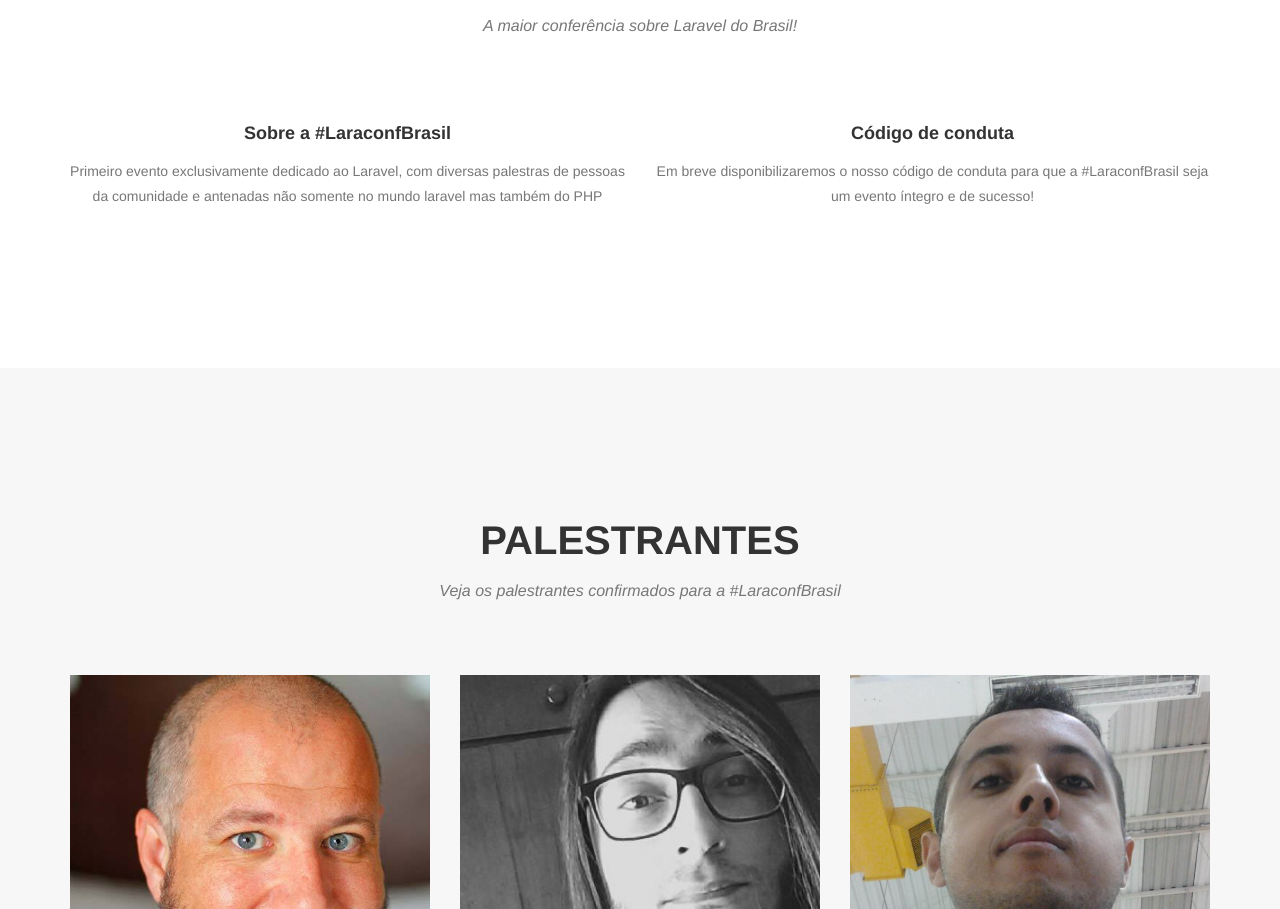
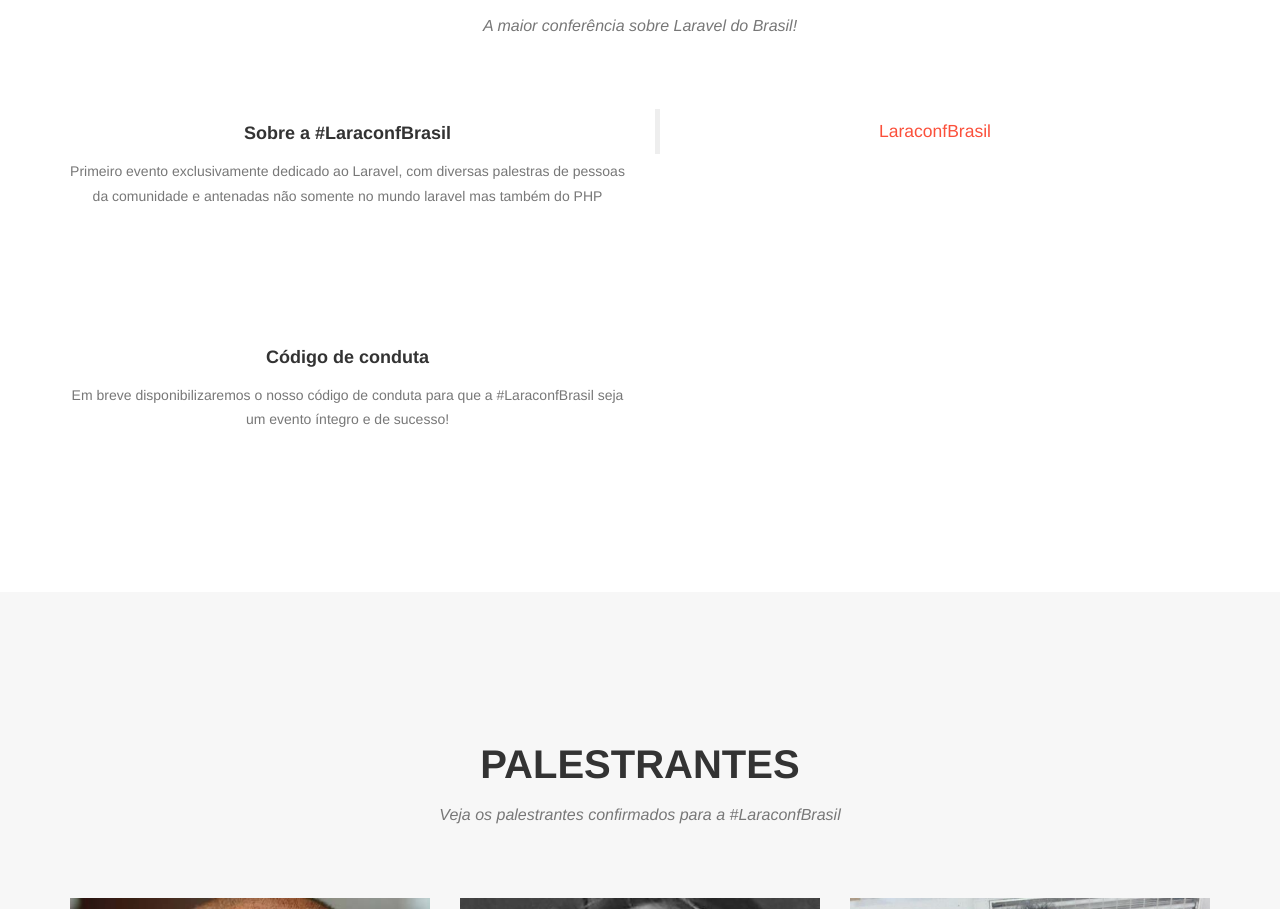
Before and after one commit to laraconfbrasil/website, a plain HTML site: page index.html in a window 1280 px wide. Shown: the part 955-1864 px from the top of the page. Drawn offline with nearby package versions, Linux system fonts and the light colour scheme.

Commit message:
Adicionado facebook plugin

```diff
--- a/css/main.css
+++ b/css/main.css
@@ -866,3 +866,7 @@
     margin:0 auto;
     height: 50%;
 }
+
+.align-facebook-page {
+    margin-top: 10em;
+}
--- a/index.html
+++ b/index.html
@@ -5,12 +5,13 @@
     <meta http-equiv="x-ua-compatible" content="ie=edge">
     <title>#LaraconfBrasil - A conferência para artesões da web</title>
 
-    <meta property="og:title" content="#LaraconfBrasil - A conferência para artesões da web" />
-    <meta property="og:type" content="website" />
-    <meta property="og:url" content="http://laraconfbrasil.com.br" />
-    <meta property="og:image" content="http://laraconfbrasil.com.br/img/laravel_logo.png" />
+    <meta property="og:title" content="#LaraconfBrasil - A conferência para artesões da web"/>
+    <meta property="og:type" content="website"/>
+    <meta property="og:url" content="http://laraconfbrasil.com.br"/>
+    <meta property="og:image" content="http://laraconfbrasil.com.br/img/laravel_logo.png"/>
 
-    <meta name="description" content="A #LaraconfBrasil e a primeira conferencia realizada com foco totalmente em Laravel e na comunidade PHP. E você vai ficar de fora ? Reserve na sua agenda o dia 08 de outubro de 2016">
+    <meta name="description"
+          content="A #LaraconfBrasil e a primeira conferencia realizada com foco totalmente em Laravel e na comunidade PHP. E você vai ficar de fora ? Reserve na sua agenda o dia 08 de outubro de 2016">
     <meta name="viewport" content="width=device-width, initial-scale=1">
 
     <link rel="shortcut icon" href="/favicon.ico">
@@ -20,6 +21,16 @@
     <link rel="stylesheet" href="css/main.css">
 </head>
 <body id="page-top">
+<div id="fb-root"></div>
+<script>(function (d, s, id) {
+    var js, fjs = d.getElementsByTagName(s)[0];
+    if (d.getElementById(id)) return;
+    js = d.createElement(s);
+    js.id = id;
+    js.src = "//connect.facebook.net/en_US/sdk.js#xfbml=1&version=v2.6&appId=191924071174214";
+    fjs.parentNode.insertBefore(js, fjs);
+}(document, 'script', 'facebook-jssdk'));</script>
+
 <!--[if lt IE 8]>
 <p class="browserupgrade">You are using an <strong>outdated</strong> browser. Please <a href="http://browsehappy.com/">upgrade
     your browser</a> to improve your experience.</p>
@@ -76,7 +87,8 @@
         <div class="intro-text">
             <div class="intro-lead-in">08 de Outubro de 2016</div>
             <div class="intro-heading">#laraconfBrasil</div>
-            <a href="http://goo.gl/forms/37nyR0NWiR" target="_blank" class="page-scroll btn btn-xl">Quer ser um palestrante ? Envie sua palestra clicando aqui !</a>
+            <a href="http://goo.gl/forms/37nyR0NWiR" target="_blank" class="page-scroll btn btn-xl">Quer ser um
+                palestrante ? Envie sua palestra clicando aqui !</a>
         </div>
     </div>
 </header>
@@ -90,41 +102,30 @@
                 <h3 class="section-subheading text-muted">A maior conferência sobre Laravel do Brasil!</h3>
             </div>
         </div>
+
         <div class="row text-center">
+            <div class="col-lg-6 col-md-6 col-sm-6 col-xs-6">
+                <div>
+                    <h4 class="service-heading">Sobre a #LaraconfBrasil</h4>
+                    <p class="text-muted">Primeiro evento exclusivamente dedicado ao Laravel, com diversas palestras de
+                        pessoas da comunidade e antenadas não somente no mundo laravel mas também do PHP</p>
+                </div>
+                <div class="align-facebook-page">
+                    <h4 class="service-heading">Código de conduta</h4>
+                    <p class="text-muted">Em breve disponibilizaremos o nosso código de conduta para que a #LaraconfBrasil
+                        seja um evento íntegro e de sucesso!</p>
+                </div>
+            </div>
+
             <div class="col-md-6">
-                    <!--<span class="fa-stack fa-4x">-->
-                        <!--<i class="fa fa-circle fa-stack-2x text-primary"></i>-->
-                        <!--<i class="glyphicon glyphicon-tree-conifer"></i>-->
-                    <!--</span>-->
-                <h4 class="service-heading">Sobre a #LaraconfBrasil</h4>
-                <p class="text-muted">Primeiro evento exclusivamente dedicado ao Laravel, com diversas palestras de pessoas da comunidade e antenadas não somente no mundo laravel mas também do PHP</p>
+                <div class="fb-page" data-href="https://www.facebook.com/laravelconferencebrasil" data-tabs="timeline"
+                     data-small-header="false" data-adapt-container-width="true" data-hide-cover="false" data-show-facepile="true">
+                    <div class="fb-xfbml-parse-ignore">
+                        <blockquote cite="https://www.facebook.com/laravelconferencebrasil"><a
+                                href="https://www.facebook.com/laravelconferencebrasil">LaraconfBrasil</a></blockquote>
                     </div>
-            <div class="col-md-6">
-                <!--<span class="fa-stack fa-4x">-->
-                <!--<i class="fa fa-circle fa-stack-2x text-primary"></i>-->
-                <!--<i class="glyphicon glyphicon-tree-conifer"></i>-->
-                <!--</span>-->
-                <h4 class="service-heading">Código de conduta</h4>
-                <p class="text-muted">Em breve disponibilizaremos o nosso código de conduta para que a #LaraconfBrasil seja um evento íntegro e de sucesso!</p>
                 </div>
-            <!--<div class="col-md-4">-->
-                    <!--<span class="fa-stack fa-4x">-->
-                        <!--<i class="fa fa-circle fa-stack-2x text-primary"></i>-->
-                        <!--<i class="glyphicon glyphicon-heart"></i>-->
-                    <!--</span>-->
-                <!--<h4 class="service-heading">Here's a heart</h4>-->
-                <!--<p class="text-muted">Lorem ipsum dolor sit amet, consectetur adipisicing elit. Minima maxime quam-->
-                    <!--architecto quo inventore harum ex magni, dicta impedit.</p>-->
-            <!--</div>-->
-            <!--<div class="col-md-4">-->
-                    <!--<span class="fa-stack fa-4x">-->
-                        <!--<i class="fa fa-circle fa-stack-2x text-primary"></i>-->
-                        <!--<i class="glyphicon glyphicon-tint"></i>-->
-                    <!--</span>-->
-                <!--<h4 class="service-heading">Waterfall maybe?</h4>-->
-                <!--<p class="text-muted">Lorem ipsum dolor sit amet, consectetur adipisicing elit. Minima maxime quam-->
-                    <!--architecto quo inventore harum ex magni, dicta impedit.</p>-->
-            <!--</div>-->
+            </div>
         </div>
     </div>
 </section>
@@ -427,7 +428,8 @@
                 <div class="sponsors-member">
                     <a href="http://www.phpdf.org.br/" target="_blank">
                         <img src="img/communities/php_df.png"
-                             class="img-responsive img-circle" alt="PHP DF - Comunidade de desenvolvedores PHP do Distrito Federal">
+                             class="img-responsive img-circle"
+                             alt="PHP DF - Comunidade de desenvolvedores PHP do Distrito Federal">
                     </a>
                 </div>
             </div>
@@ -448,12 +450,14 @@
         <div class="row">
             <div class="col-lg-12 text-center">
                 <h2 class="section-heading">Onde ?</h2>
-                <h3 class="section-subheading text-muted">A #LaraconfBrasil será realizada no centro de São Paulo na PUC campus Consolação</h3>
+                <h3 class="section-subheading text-muted">A #LaraconfBrasil será realizada no centro de São Paulo na PUC
+                    campus Consolação</h3>
             </div>
         </div>
         <div class="row">
             <div class="col-lg-12">
-                <iframe src="https://www.google.com/maps/embed?pb=!1m18!1m12!1m3!1d3657.5537033042574!2d-46.651950584438204!3d-23.548549184689342!2m3!1f0!2f0!3f0!3m2!1i1024!2i768!4f13.1!3m3!1m2!1s0x94ce584a587a0e9f%3A0x3c9149ee51ab6cd4!2sPontif%C3%ADcia+Universidade+Cat%C3%B3lica+de+S%C3%A3o+Paulo%2C+Campus+Consola%C3%A7%C3%A3o+-+Unidade+Cogeae!5e0!3m2!1sen!2sbr!4v1457919688077" width="100%" height="600" frameborder="0" style="border:0" allowfullscreen></iframe>
+                <iframe src="https://www.google.com/maps/embed?pb=!1m18!1m12!1m3!1d3657.5537033042574!2d-46.651950584438204!3d-23.548549184689342!2m3!1f0!2f0!3f0!3m2!1i1024!2i768!4f13.1!3m3!1m2!1s0x94ce584a587a0e9f%3A0x3c9149ee51ab6cd4!2sPontif%C3%ADcia+Universidade+Cat%C3%B3lica+de+S%C3%A3o+Paulo%2C+Campus+Consola%C3%A7%C3%A3o+-+Unidade+Cogeae!5e0!3m2!1sen!2sbr!4v1457919688077"
+                        width="100%" height="600" frameborder="0" style="border:0" allowfullscreen></iframe>
             </div>
         </div>
     </div>
@@ -469,7 +473,8 @@
                 <ul class="list-inline social-buttons">
                     <!--<li><a href="#"><i class="fa fa-twitter"></i></a>
                     </li>-->
-                    <li><a href="https://www.facebook.com/laravelconferencebrasil" target="_blank"><i class="fa fa-facebook"></i></a>
+                    <li><a href="https://www.facebook.com/laravelconferencebrasil" target="_blank"><i
+                            class="fa fa-facebook"></i></a>
                     </li>
                     <!--<li><a href="#"><i class="fa fa-linkedin"></i></a>
                     </li>-->
@@ -507,9 +512,12 @@
                         <img class="img-responsive"
                              src="img/speakers/speaker1.jpg"
                              alt="">
-                        <p><strong>Fábio Vedovelli</strong> é desenvolvedor desde 2000 e programa em PHP e Javascript. Entusiasta de Laravel
-                            Framework desde o primeiro contato em 2013, já desenvolveu diversos projetos no Brasil e exterior
-                            usando a ferramenta. É o criador e responsável pelo site Vedcasts.com.br, no qual dispobiliza
+                        <p><strong>Fábio Vedovelli</strong> é desenvolvedor desde 2000 e programa em PHP e Javascript.
+                            Entusiasta de Laravel
+                            Framework desde o primeiro contato em 2013, já desenvolveu diversos projetos no Brasil e
+                            exterior
+                            usando a ferramenta. É o criador e responsável pelo site Vedcasts.com.br, no qual
+                            dispobiliza
                             video aulas sobre programação para a web.
                         </p>
                         <button type="button" class="btn btn-primary" data-dismiss="modal"><i class="fa fa-times"></i>
@@ -540,13 +548,17 @@
                              src="img/speakers/speaker2.jpg"
                              alt="">
                         <p>
-                            <strong>Luiz Fernando (Zizaco)</strong> já trabalhou com diversas linguagens e frameworks populares como Codeigniter, CakePHP,
-                            Zend e Rails. Autor de diversos artigos, tutoriais e projetos opensource, além de ser palestrante nos
-                            hangouts da comunidade Laravel Brasil e de ter feito apresentações em comunidades como MongoDB User Group,
+                            <strong>Luiz Fernando (Zizaco)</strong> já trabalhou com diversas linguagens e frameworks
+                            populares como Codeigniter, CakePHP,
+                            Zend e Rails. Autor de diversos artigos, tutoriais e projetos opensource, além de ser
+                            palestrante nos
+                            hangouts da comunidade Laravel Brasil e de ter feito apresentações em comunidades como
+                            MongoDB User Group,
                             Caravana web, Ruby User Group (GURU Sorocaba), entre outros.
                         </p>
                         <p>
-                            Desenvolvedor pioneiro de Laravel no Brasil, trabalha com o framework no dia-a-dia, com vivência e
+                            Desenvolvedor pioneiro de Laravel no Brasil, trabalha com o framework no dia-a-dia, com
+                            vivência e
                             pragmatismo em desenvolvimento web utilizando diversas tecnologias.
                         </p>
                         <button type="button" class="btn btn-primary" data-dismiss="modal"><i class="fa fa-times"></i>
@@ -577,7 +589,8 @@
                              alt="">
                         <p>
                             <strong>Isaque Souza</strong> é desenvolvedor de sistemas com PHP e Javascript desde 2008,
-                            sempre focado em inovações tecnológicas e com passagens por diversos frameworks de mercado como
+                            sempre focado em inovações tecnológicas e com passagens por diversos frameworks de mercado
+                            como
                             Zend, Laravel, CodeIgniter e outros.
                             Consultor em Zend e Laravel, já participou de projetos públicos e privados para FGV, Zurich,
                             IdealInvest e recentemente responsável pela versão 1.0 do Laravel PagSeguro.
@@ -611,7 +624,8 @@
                              alt="">
                         <p>
                             <strong>Isaque Souza</strong> é desenvolvedor de sistemas com PHP e Javascript desde 2008,
-                            sempre focado em inovações tecnológicas e com passagens por diversos frameworks de mercado como
+                            sempre focado em inovações tecnológicas e com passagens por diversos frameworks de mercado
+                            como
                             Zend, Laravel, CodeIgniter e outros.
                             Consultor em Zend e Laravel, já participou de projetos públicos e privados para FGV, Zurich,
                             IdealInvest e recentemente responsável pela versão 1.0 do Laravel PagSeguro.
@@ -640,11 +654,13 @@
                     <div class="modal-body">
                         <h2>Primeiro lote liberado !</h2>
                         <p>
-                            Não perca a chance de participar do maior evento de Laravel do Brasil! Garanta o seu ingresso
+                            Não perca a chance de participar do maior evento de Laravel do Brasil! Garanta o seu
+                            ingresso
                             e venha fazer parte dessa história com a gente.
                         </p>
                         <p>
-                            O primeiro lote está liberado por apenas <strong class="lead">R$ 110,00</strong>. Você irá desfrutar de um dia inteiro de
+                            O primeiro lote está liberado por apenas <strong class="lead">R$ 110,00</strong>. Você irá
+                            desfrutar de um dia inteiro de
                             novidades sobre Laravel e ter a oportunidade de interagir com os feras da comunidade !
                         </p>
                         <a href="http://even.tc/laraconfbrasil" target="_blank" class="btn btn-primary">
```
Lines whose indentation alone changed are shown as unchanged.
